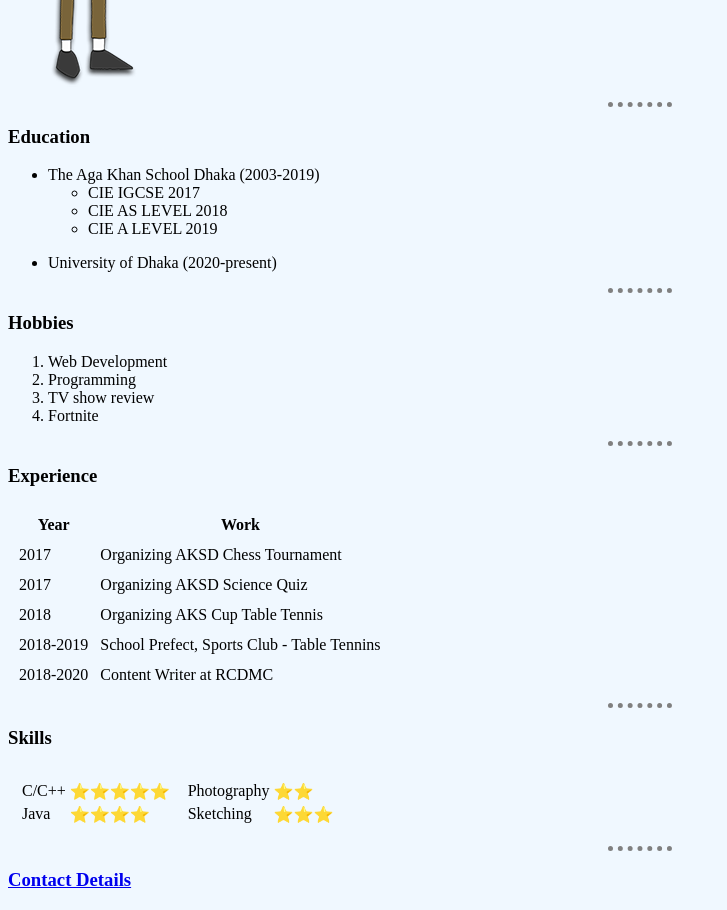
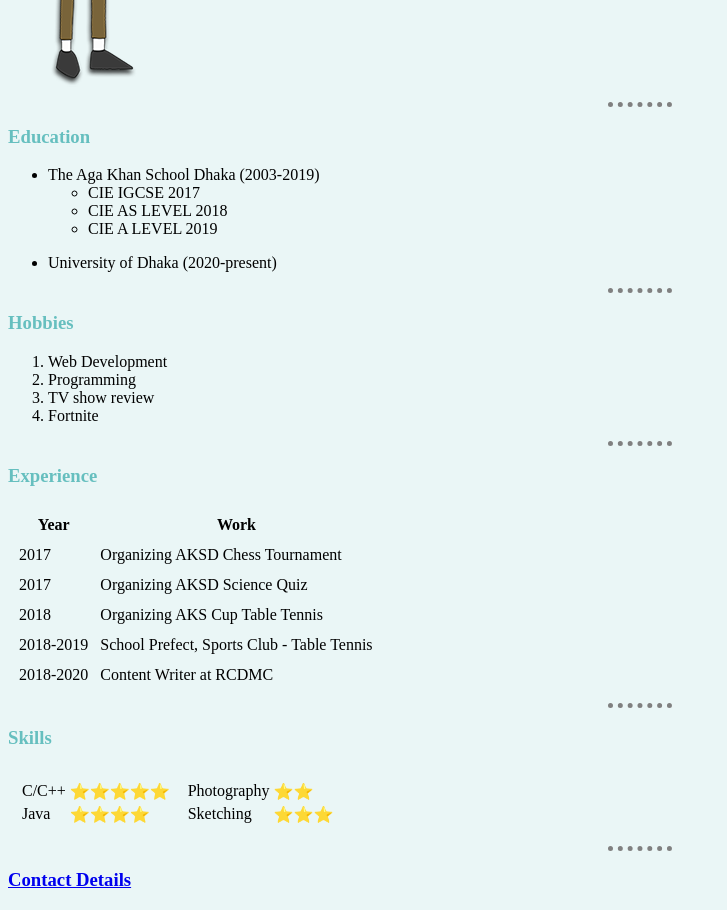
Before and after one commit to Sadmin23/My-Personal-Site, a plain HTML site: page HTML - Personal Site/index.html in a window 1280 px wide. Shown: the part 380-1290 px from the top of the page, without its empty margins (0-727 px from the left). Drawn offline with Linux system fonts and the light colour scheme.

Commit message:
external style added

```diff
--- /dev/null
+++ b/HTML - Personal Site/css/styles.css
@@ -0,0 +1,14 @@
+body {
+    background-color: #eaf6f6;
+  }
+
+hr {
+    border-style: none;
+    border-top-style: dotted;
+    border-color: grey;
+    border-width: 5px;
+    width: 5%;
+  }
+h1, h3 {
+    color: #66bfbf;
+}
--- a/HTML - Personal Site/index.html
+++ b/HTML - Personal Site/index.html
@@ -5,21 +5,8 @@
     <meta http-equiv="X-UA-Compatible" content="IE=edge" />
     <meta name="viewport" content="width=device-width, initial-scale=1.0" />
     <title>Sadmin's Personal Website</title>
+    <link rel="stylesheet" href="css/styles.css" />
   </head>
-
-  <style>
-    body {
-      background-color: aliceblue;
-    }
-
-    hr {
-      border-style: none;
-      border-top-style: dotted;
-      border-color: grey;
-      border-width: 5px;
-      width: 5%;
-    }
-  </style>
 
   <body>
     <table>
@@ -94,7 +81,7 @@
         </tr>
         <tr>
           <td>2018-2019</td>
-          <td>School Prefect, Sports Club - Table Tennins</td>
+          <td>School Prefect, Sports Club - Table Tennis</td>
         </tr>
         <tr>
           <td>2018-2020</td>
```
Also changed, not shown: HTML - Personal Site/contact.html (+1 -0 lines).
